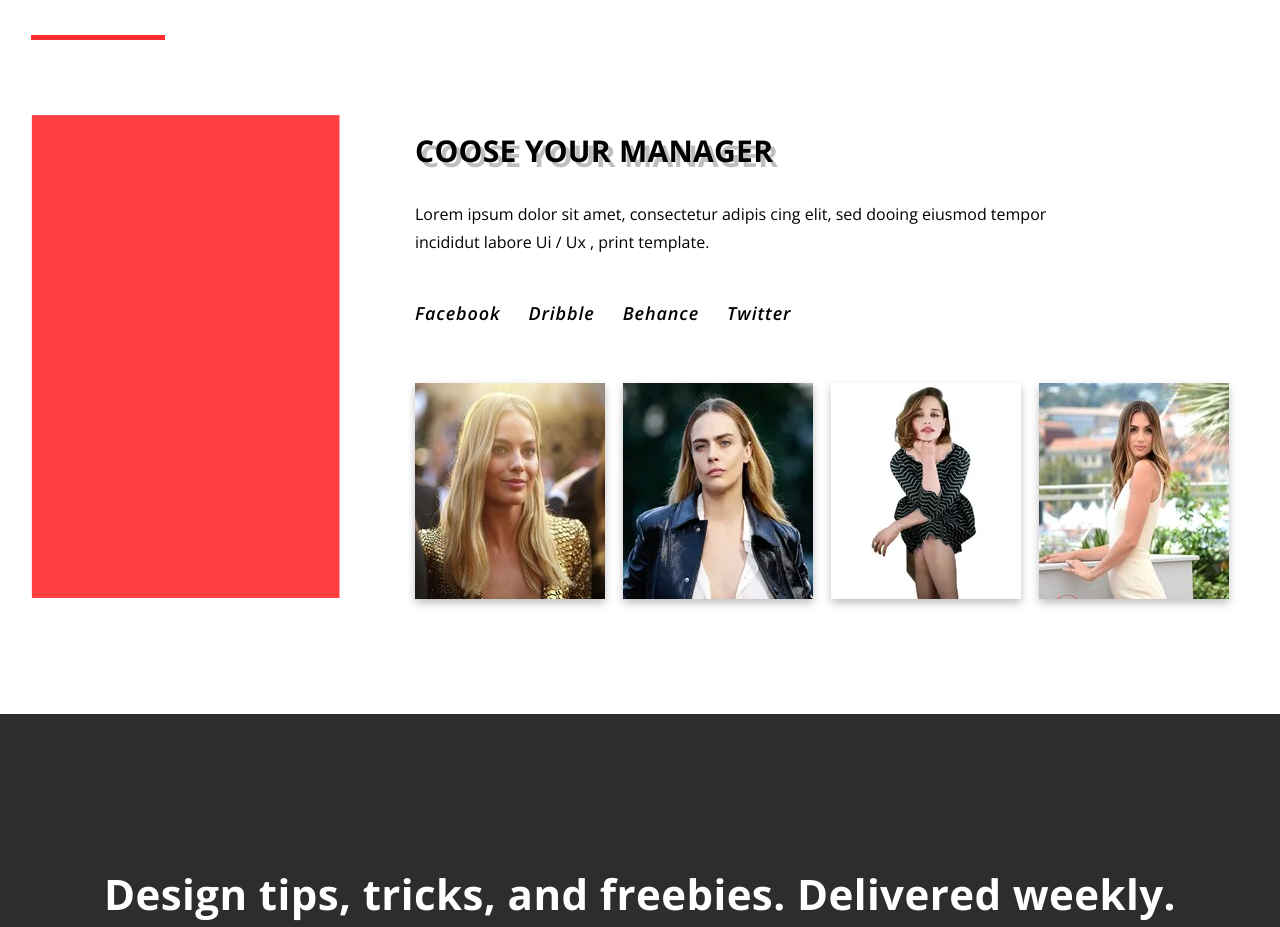
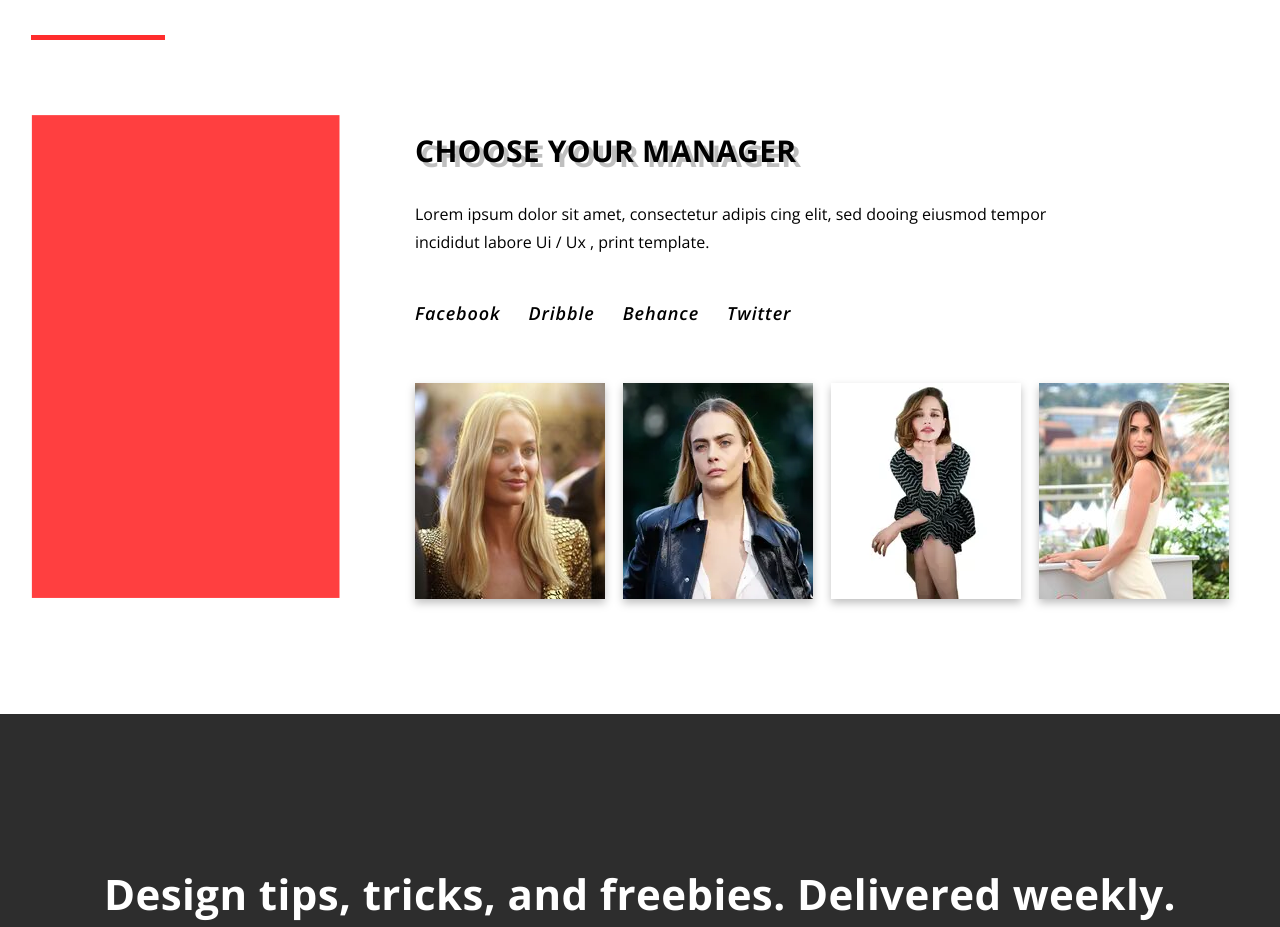
Before and after one commit to TimLif/Agency-site, a plain HTML site: page index.html in a window 1280 px wide. Shown: the part 2960-3887 px from the top of the page. Drawn offline with nearby package versions, Linux system fonts and the light colour scheme.

Commit message:
Update index.html

```diff
--- a/index.html
+++ b/index.html
@@ -148,7 +148,7 @@
         <div class="meet__content">
             <img class="meet__person" src="pic/RectangleBig.png" alt="фото человека">
             <div class="meet__info">
-                <h3 class="meet__heading"> <span class="meet__shadow">coose your manager</span> </h3>
+                <h3 class="meet__heading"> <span class="meet__shadow">choose your manager</span> </h3>
                 <p class="text text_big">Lorem ipsum dolor sit amet, consectetur adipis cing elit, sed dooing eiusmod
                     tempor incididut labore Ui / Ux , print template.</p>
                 <div class="meet__links">
```
